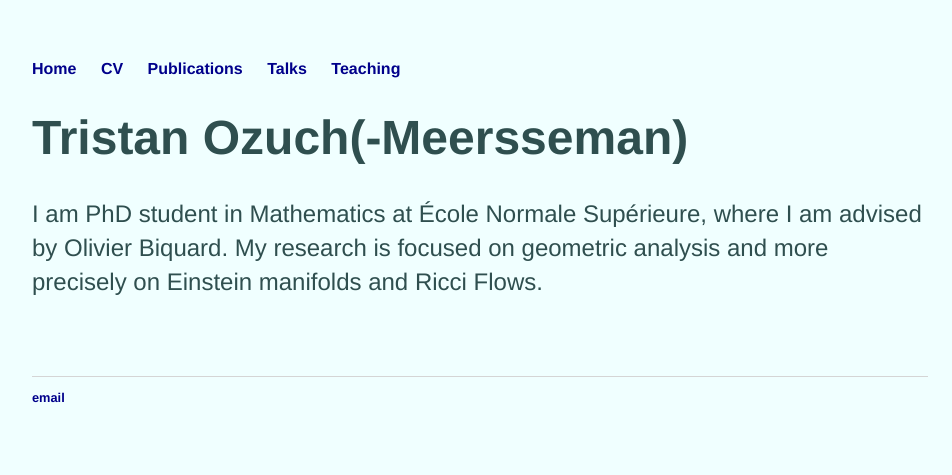
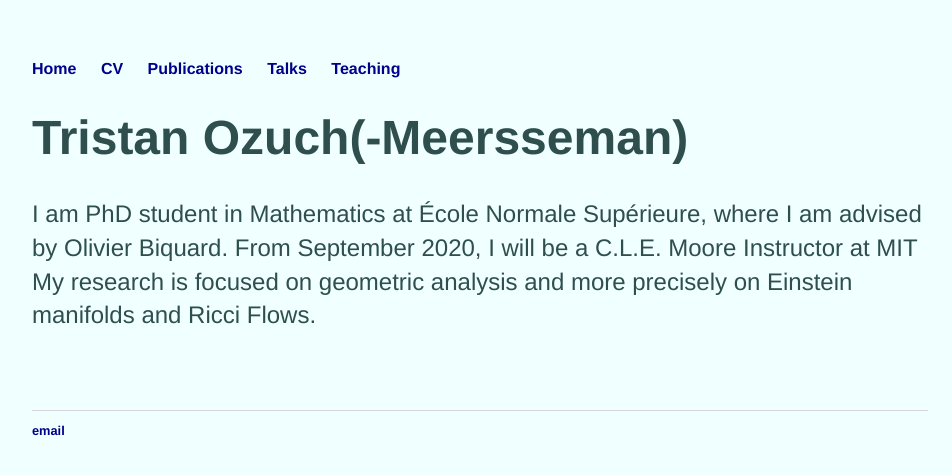
Before and after one commit to tristanozuch/tristanozuch.github.io, a Jekyll site: the page built from index.html, in a window 1280 px wide. Shown: the top 475 px of the page, without its empty margins (160-1112 px from the left). Built offline with Jekyll 4.4.1, drawn with Linux system fonts in a browser that asks for light colours.

Commit message:
Update index.html

```diff
--- a/index.html
+++ b/index.html
@@ -4,8 +4,8 @@ title: Tristan Ozuch
 ---
 <div class="blurb">
 	<h1>Tristan Ozuch(-Meersseman)</h1>
-				<p>I am PhD student in Mathematics at École Normale Supérieure, where I am advised by Olivier Biquard.
-					My research is focused on geometric analysis and more precisely on Einstein manifolds and Ricci Flows. </p>
+				<p>I am PhD student in Mathematics at École Normale Supérieure, where I am advised by Olivier Biquard. From September 2020, I will be a C.L.E. Moore Instructor at MIT
+					<br>My research is focused on geometric analysis and more precisely on Einstein manifolds and Ricci Flows. </p>
 </div><!-- /.blurb -->
 
 <br/><br/><br/>
```
